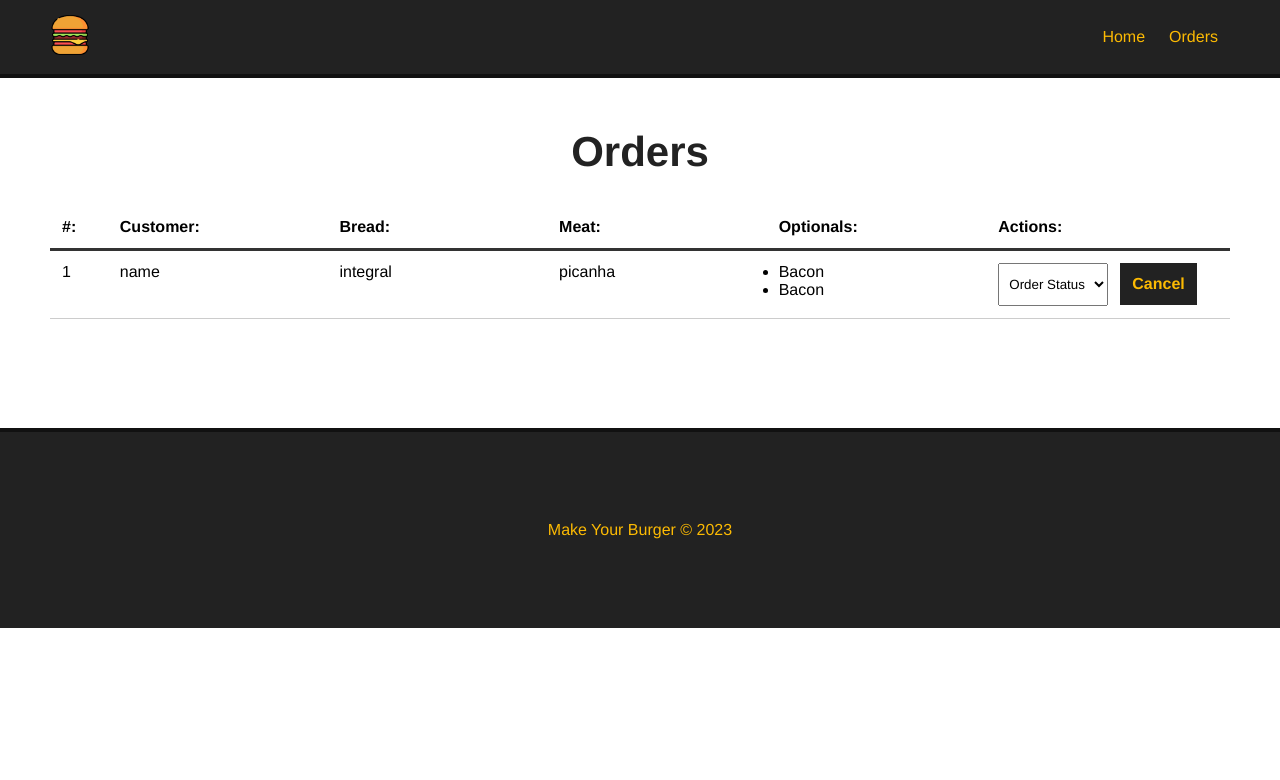
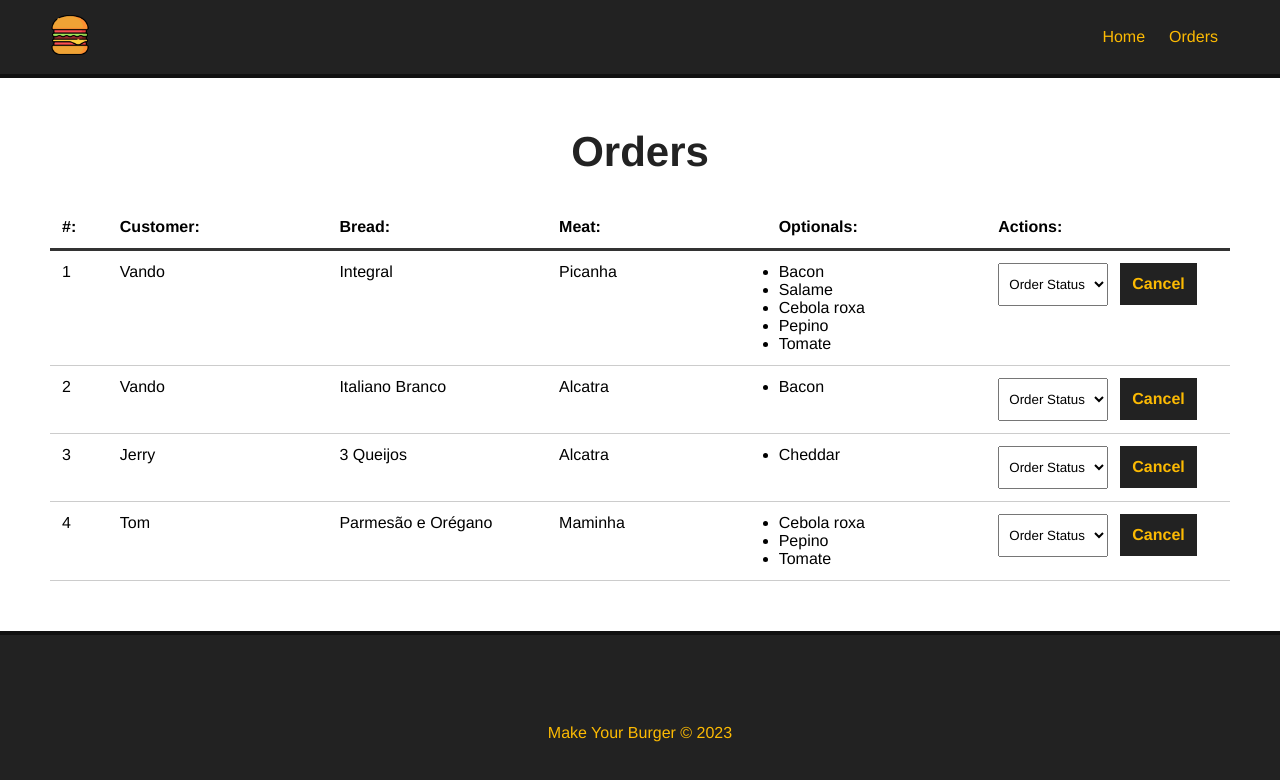
Before and after one commit to vando-ramos/burguer-shop, a Vue app: page /orders in a window 1280 px wide. Shown: the top 780 px of the page. Built offline with nearby package versions, Linux system fonts and the light colour scheme; data requests are answered from the project's data file.

Commit message:
Getting orders from the database

```diff
--- a/src/components/Dashboard.vue
+++ b/src/components/Dashboard.vue
@@ -11,15 +11,14 @@
       </div>
     </div>
     <div id="burger-table-rows">
-      <div class="burger-table-row">
-        <div class="order-number">1</div>
-        <div>name</div>
-        <div>integral</div>
-        <div>picanha</div>
+      <div class="burger-table-row" v-for="burger in burgers" :key="burger.id">
+        <div class="order-number">{{ burger.id }}</div>
+        <div>{{ burger.name }}</div>
+        <div>{{ burger.bread }}</div>
+        <div>{{ burger.meat }}</div>
         <div>
           <ul>
-            <li>Bacon</li>
-            <li>Bacon</li>
+            <li v-for="(optional, index) in burger.optionals" :key="index">{{ optional }}</li>
           </ul>
         </div>
         <div>
@@ -35,7 +34,30 @@
 
 <script>
 export default {
-  name: 'Dashboard'
+  name: 'Dashboard',
+  data() {
+    return {
+      burgers: null,
+      burger_id: null,
+      status: []
+    }
+  },
+  methods: {
+    async getOrders() {
+
+      const req = await fetch('http://localhost:3000/burgers');
+
+      const data = await req.json();
+
+      this.burgers = data;
+
+      console.log(this.burger);
+
+    }
+  },
+  mounted() {
+    this.getOrders();
+  }
 }
 </script>
 
```
